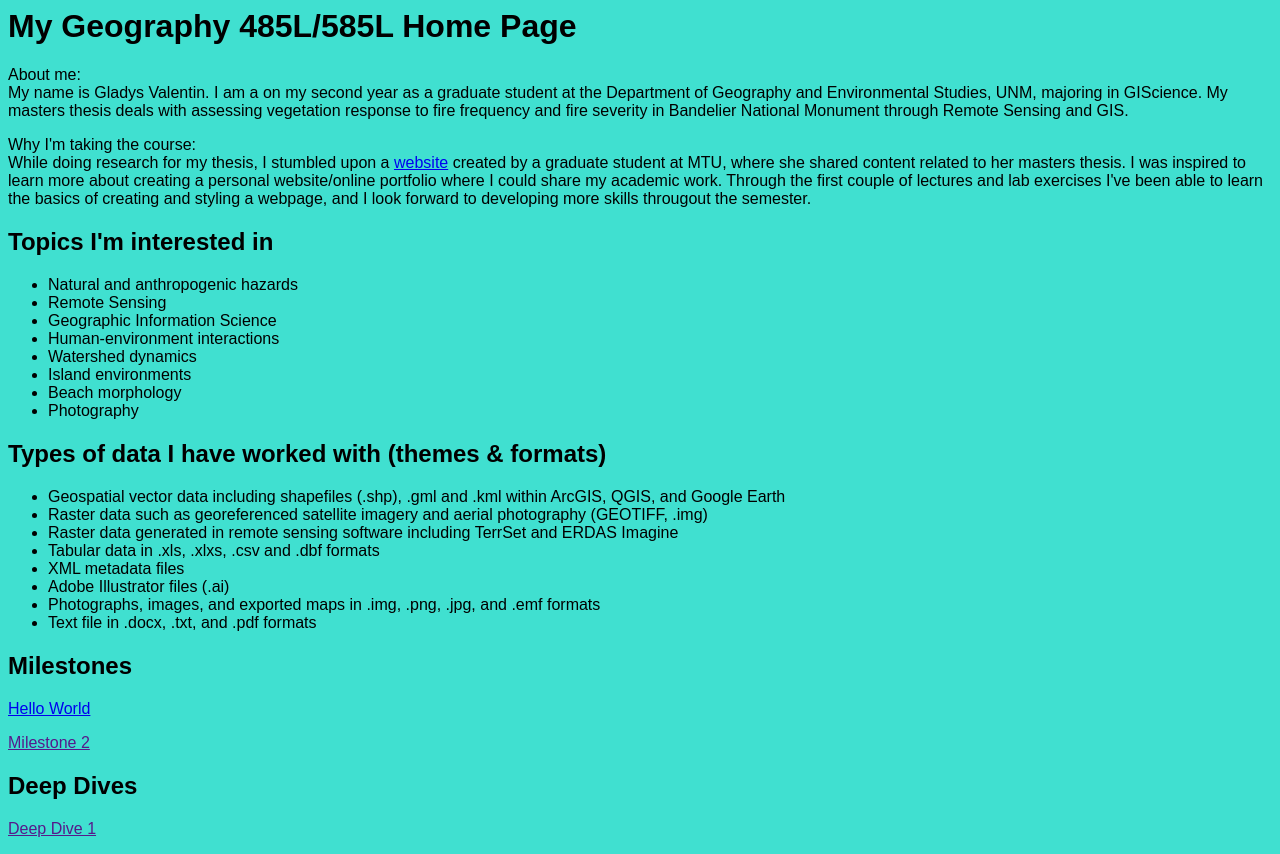
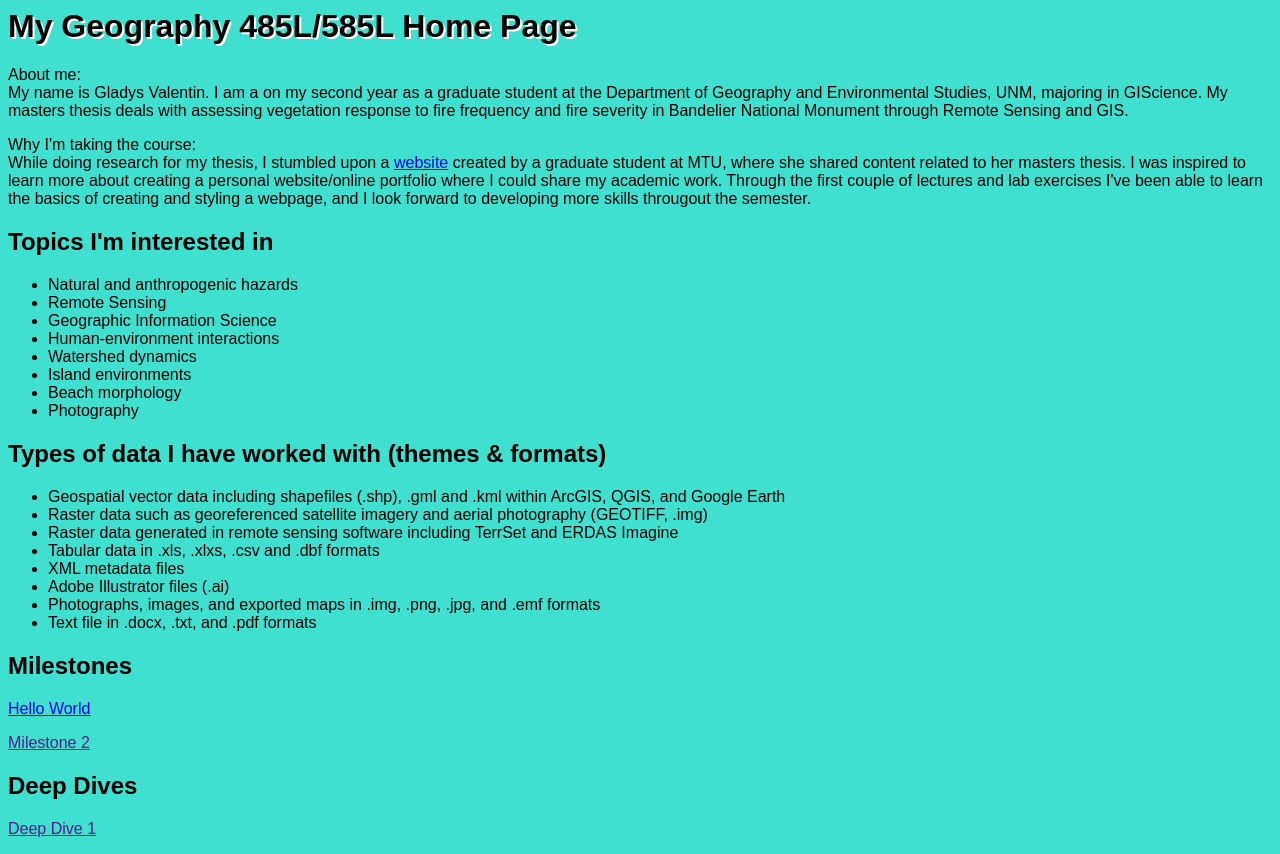
Before and after one commit to gvalentin007/portfolio, a plain HTML site: page index_styled.html in a window 1280 px wide. Drawn offline with Linux system fonts and the light colour scheme.

Commit message:
Update styles.css

```diff
--- a/styles.css
+++ b/styles.css
@@ -1,5 +1,5 @@
 body {background-color: turquoise; font-family: "Veranda", sans-serif;
 }
 h1 {
-  text-shadow: 2 2 #FFFFFF;
+  text-shadow: 2px 2px #FFFFFF;
 }
```
